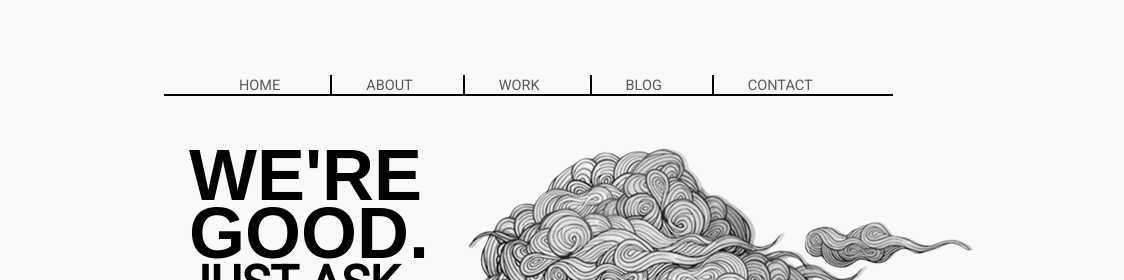
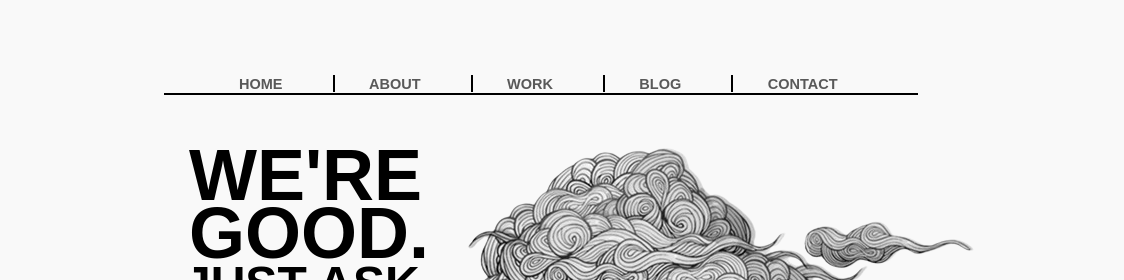
Before and after one commit to darkjaffs/testpage, a plain HTML site: page index.html in a window 1280 px wide. Shown: the top 280 px of the page, 156-1280 px from the left. Drawn offline with Linux system fonts and the light colour scheme.

Commit message:
Revert "fix fonts"
This reverts commit 1a45591e3efdbbf32b6e16404b4f3f747e2b3557.

```diff
--- a/index.html
+++ b/index.html
@@ -4,7 +4,6 @@
     <meta charset="UTF-8">
     <meta name="viewport" content="width=device-width, initial-scale=1.0">
     <link rel="stylesheet" href="styles.css">
-    <link href="https://fonts.googleapis.com/css2?family=Roboto:wght@400&display=swap" rel="stylesheet">
     <title>Clone Website</title>
 </head>
 <body>
--- a/styles.css
+++ b/styles.css
@@ -6,7 +6,7 @@
 
 body{
     background-color:#f9f9f9;
-    font-family:  'Roboto', sans-serif;
+    font-family: Arial, Helvetica, sans-serif;
 }
 
 .container{
@@ -36,6 +36,7 @@ body{
 
 #navbar li{
     display: inline;
+
     margin-right: 30px;
     border-right: 2px solid black;
 
@@ -49,7 +50,7 @@ body{
     text-decoration: none;
     margin-right: 20px;
     color: #595959;
-    font-weight: 570;
+    font-weight: 550;
     font-size: 14.5px;
     padding-right: 30px
 }
@@ -92,7 +93,6 @@ body{
 
 
 .mainBody #alttext{
-    font-family: Arial, Helvetica, sans-serif;
     position: absolute;
     box-sizing: border-box;
     color: #595959;
```
